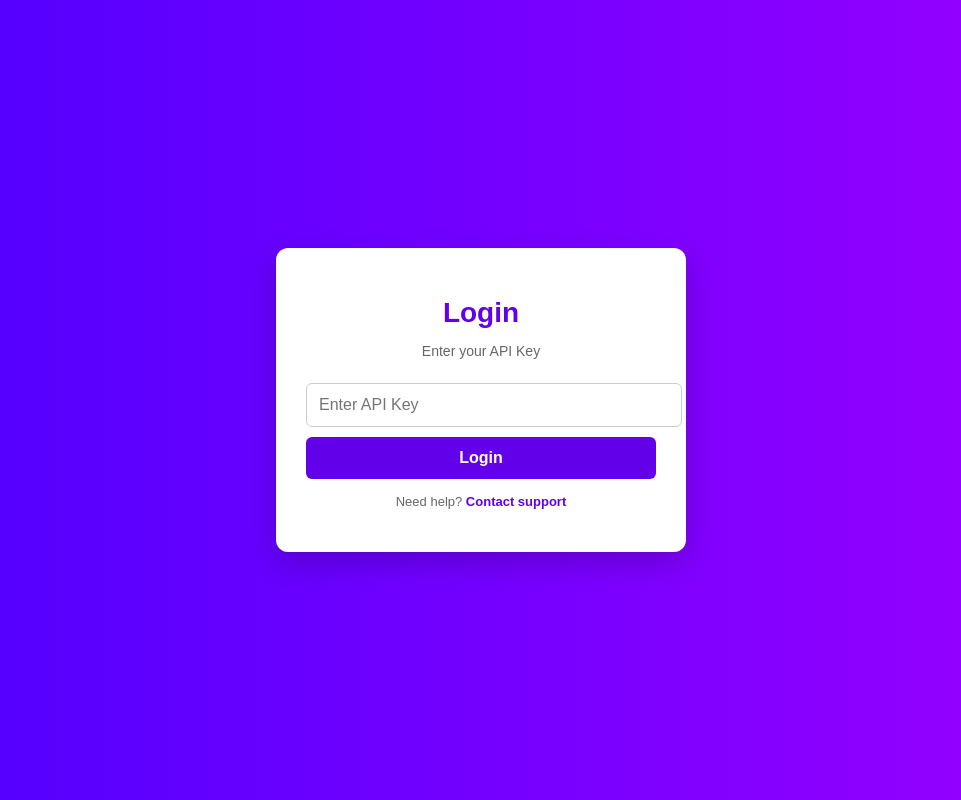
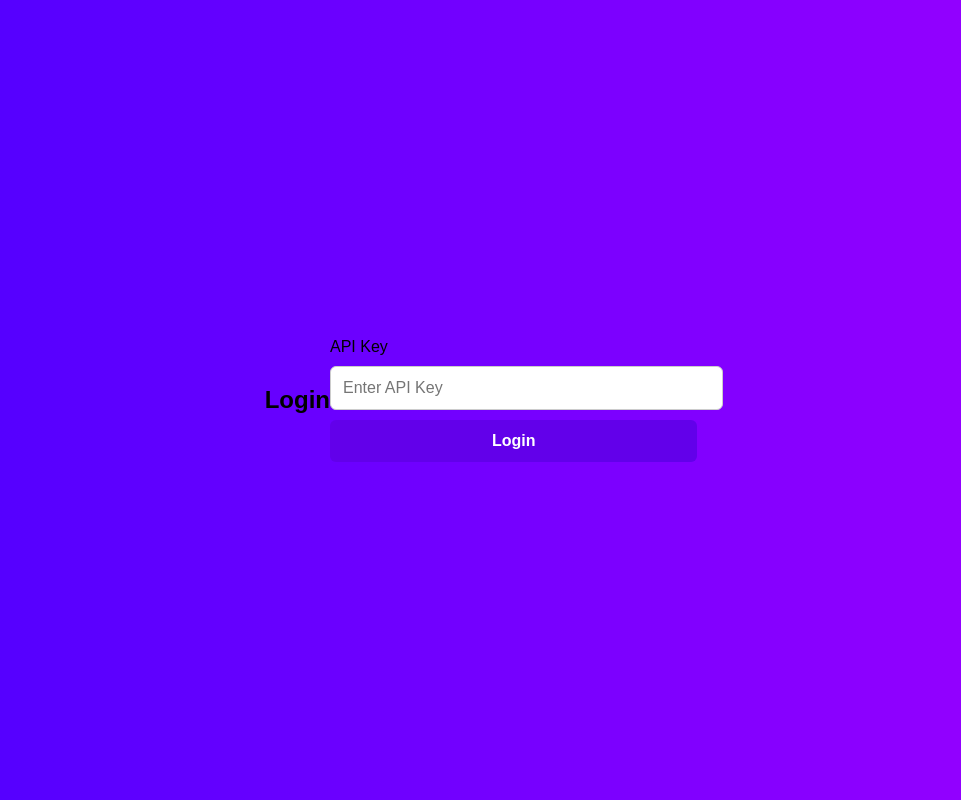
Before and after one commit to Cremattsd/goose-maverick, a Flask app: page /login in a window 1280 px wide. Shown: the whole page, without its empty margins (159-1120 px from the left). Run offline with Flask 3, Linux system fonts and the light colour scheme.

Commit message:
Update login.html

```diff
--- a/templates/login.html
+++ b/templates/login.html
@@ -8,18 +8,12 @@
 </head>
 <body>
     <div class="login-container">
-        <div class="login-box">
-            <h1>Login</h1>
-            <p>Enter your API Key</p>
-            {% if error %}
-                <p class="error">{{ error }}</p>
-            {% endif %}
-            <form action="{{ url_for('login') }}" method="POST">
-                <input type="text" name="api_key" placeholder="Enter API Key" required>
-                <button type="submit">Login</button>
-            </form>
-            <p class="support-text">Need help? <a href="#">Contact support</a></p>
-        </div>
+        <h2>Login</h2>
+        <form method="POST">
+            <label for="api_key">API Key</label>
+            <input type="text" name="api_key" placeholder="Enter API Key" required>
+            <button type="submit" class="btn">Login</button>
+        </form>
     </div>
 </body>
 </html>
```
